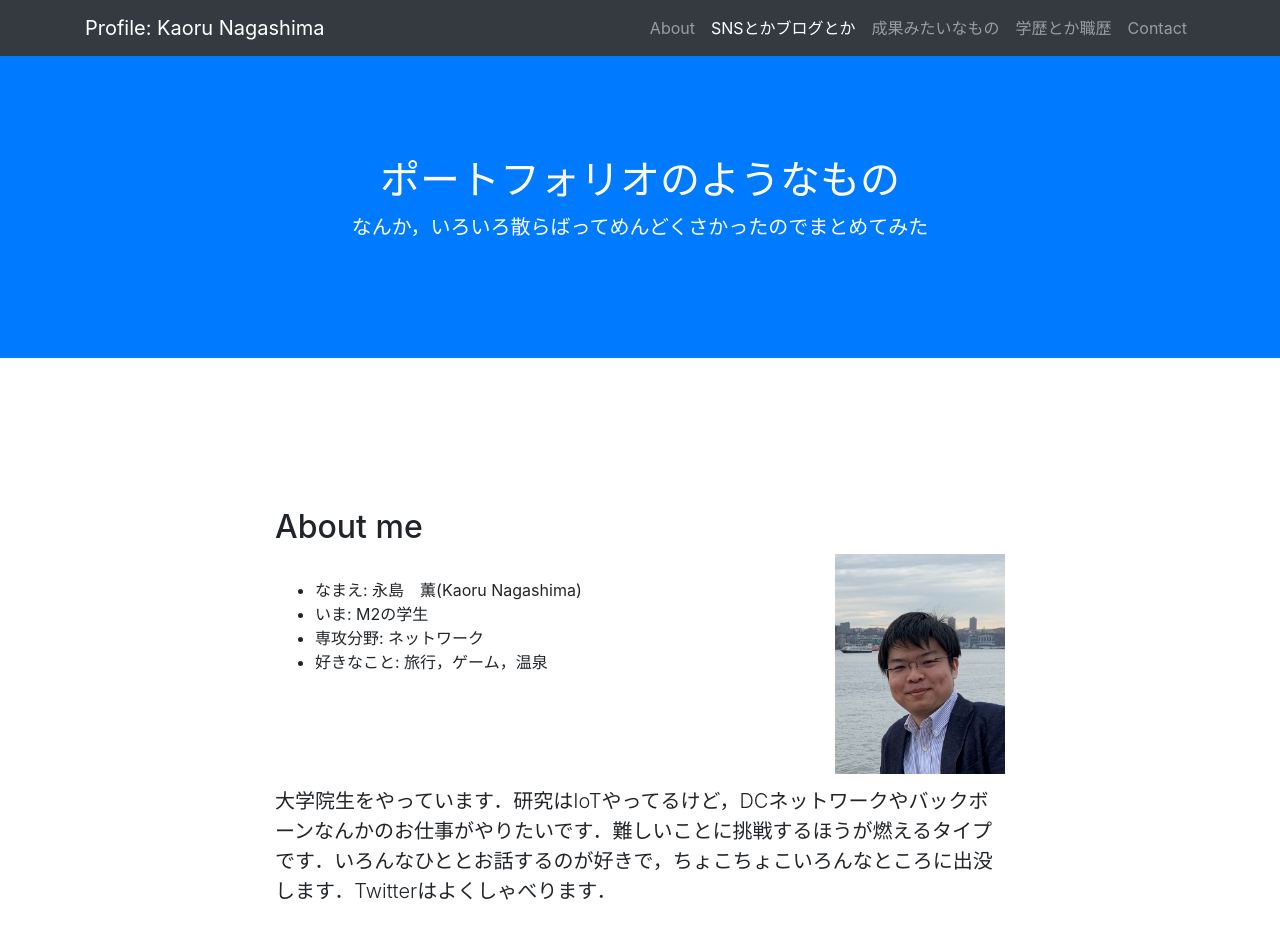
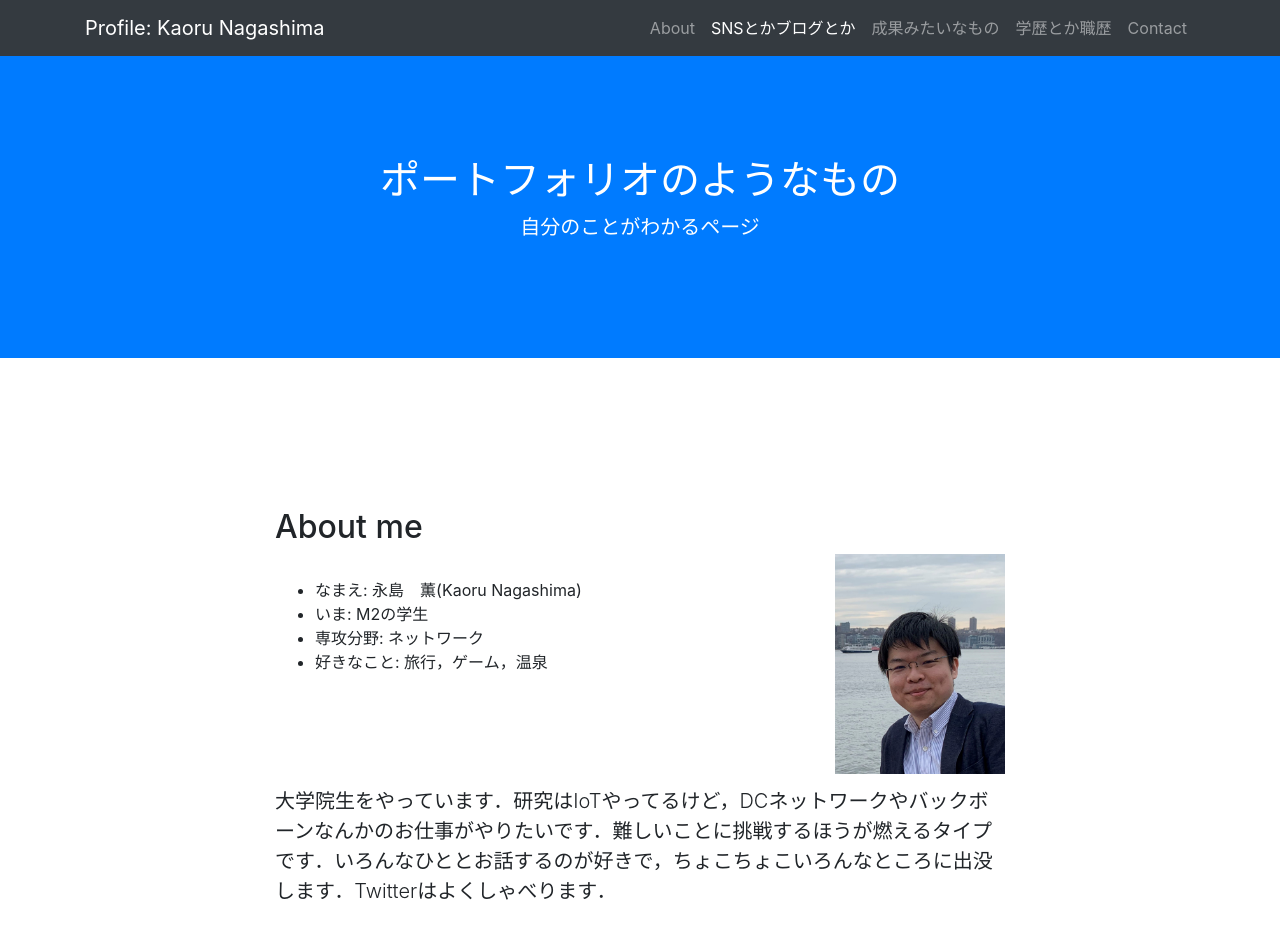
Before and after one commit to nkchan/nkchan.github.io, a website with bundled scripts: page index.html in a window 1280 px wide. Shown: the top 938 px of the page. Built offline with nearby package versions, Linux system fonts and the light colour scheme.

Commit message:
fix titile

```diff
--- a/index.html
+++ b/index.html
@@ -53,7 +53,7 @@
   <header class="bg-primary text-white">
     <div class="container text-center">
       <h1>ポートフォリオのようなもの</h1>
-      <p class="lead">なんか，いろいろ散らばってめんどくさかったのでまとめてみた</p>
+      <p class="lead">自分のことがわかるページ</p>
     </div>
   </header>
 
```
